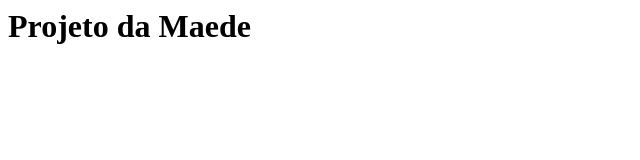
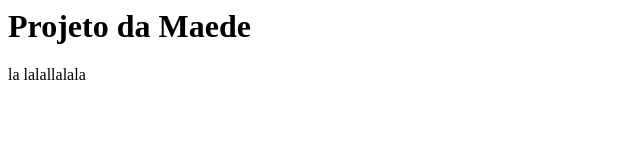
Before and after one commit to MapsYeah/curso-git, a plain HTML site: page index.html in a window 1280 px wide. Shown: the full height of the page, 0-640 px from the left. Drawn offline with Linux system fonts and the light colour scheme.

Commit message:
frase no body

```diff
--- a/index.html
+++ b/index.html
@@ -6,6 +6,7 @@
   <body>
 
     <h1> Projeto da Maede</h1>
+     la lalallalala
 
   </body>
 <html>
```
